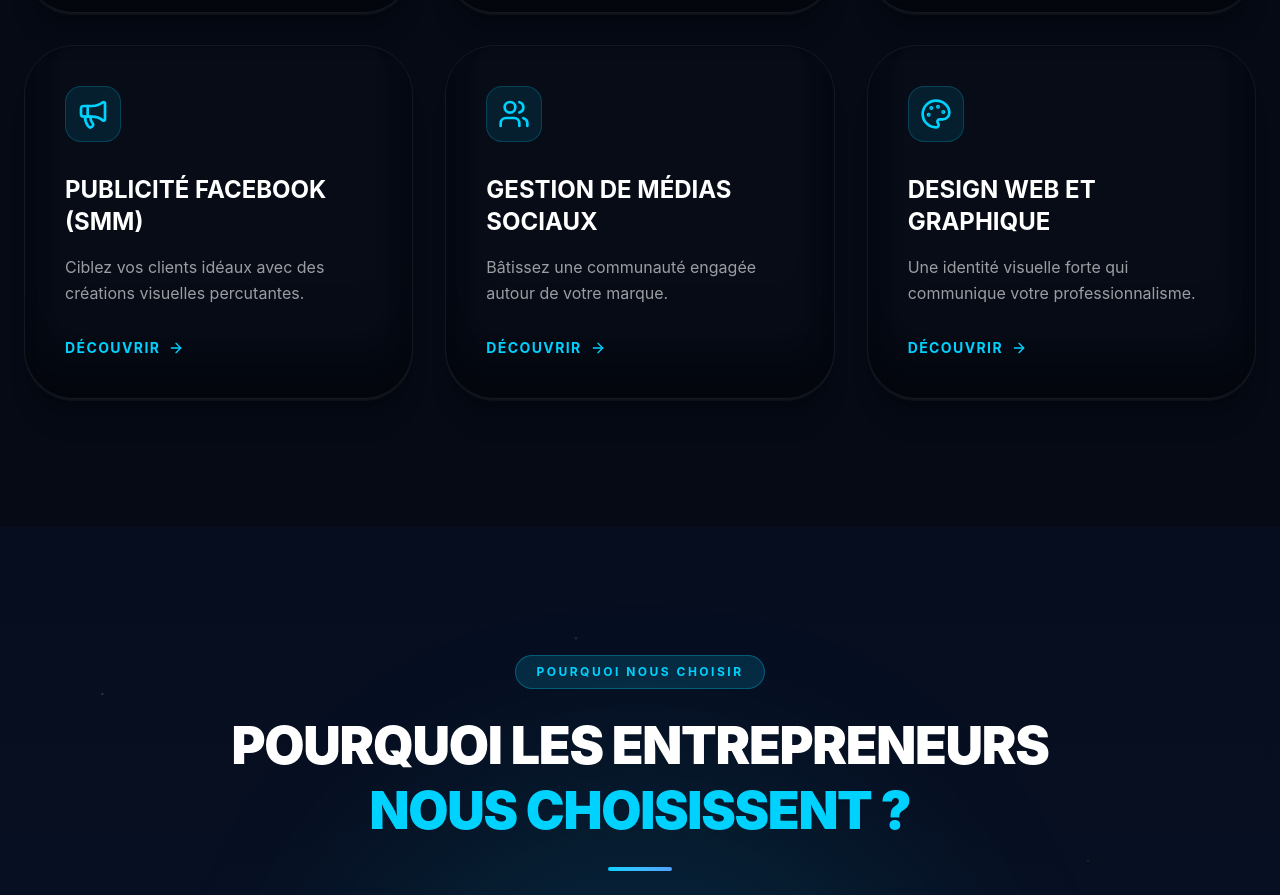
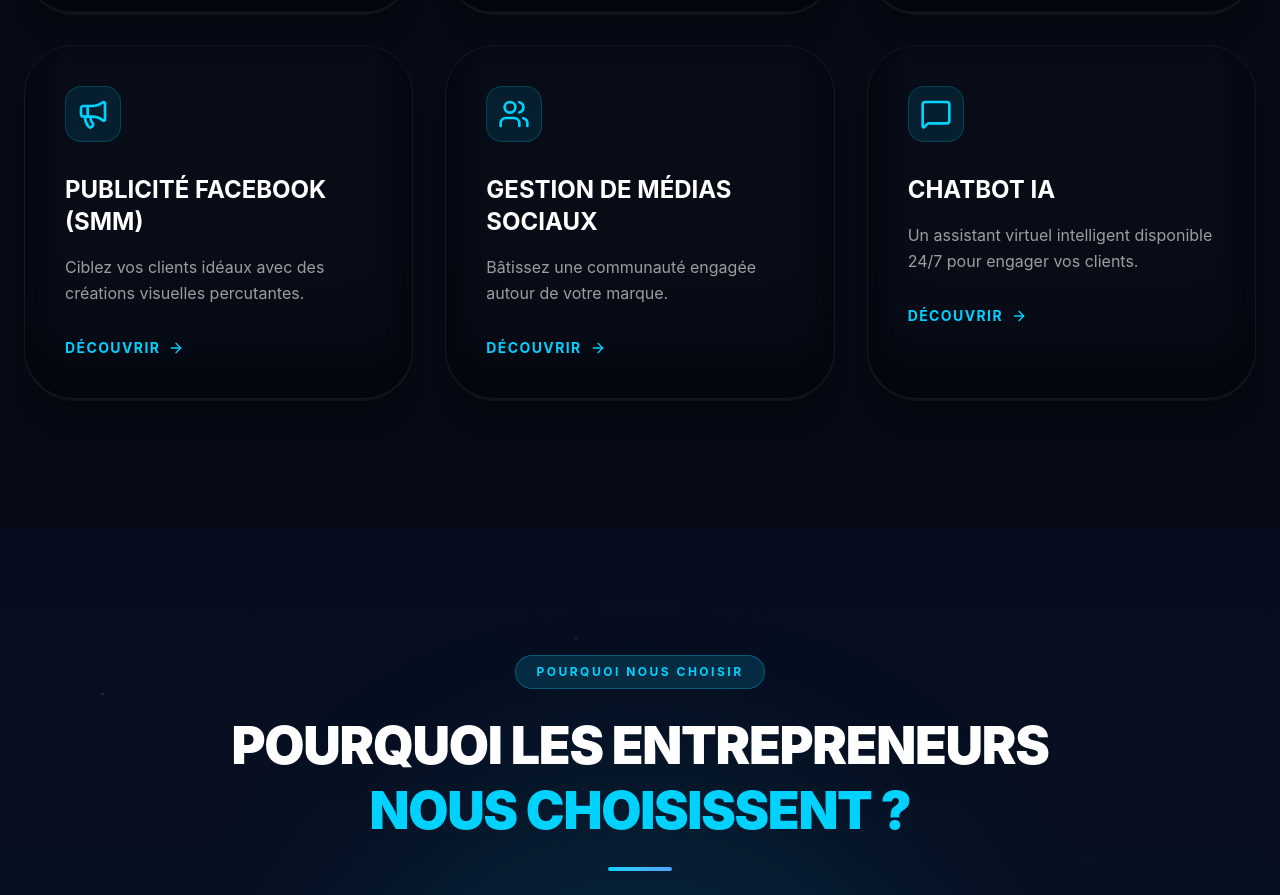
Before and after one commit to williamsauriol/propulsite2.1, a React (Vite) app: page / in a window 1280 px wide. Shown: the part 1469-2364 px from the top of the page. Built offline with nearby package versions, Linux system fonts and the light colour scheme.

Commit message:
Replace Design web service with Chatbot IA service

```diff
--- a/src/constants/services.tsx
+++ b/src/constants/services.tsx
@@ -82,17 +82,17 @@ export const SERVICES: Service[] = [
     ]
   },
   {
-    slug: 'design-web-et-graphique',
-    title: 'Design web et graphique',
-    icon: <Palette className="w-8 h-8" />,
-    shortDesc: 'Une identité visuelle forte qui communique votre professionnalisme.',
-    fullDesc: "Votre logo et votre image de marque doivent inspirer la solidité et la confiance. Nos designers créent des identités visuelles qui se démarquent. Que ce soit pour votre site web, vos cartes d'affaires ou l'habillage de vos camions, nous assurons une cohérence parfaite.",
+    slug: 'chatbot-ia',
+    title: 'Chatbot IA',
+    icon: <MessageSquare className="w-8 h-8" />,
+    shortDesc: 'Un assistant virtuel intelligent disponible 24/7 pour engager vos clients.',
+    fullDesc: "Un Chatbot IA transforme la façon dont vous interagissez avec vos clients. Fini les opportunités perdues en dehors des heures d'ouverture. Notre agent conversationnel intelligent automatisé répond instantanément aux questions fréquentes, qualifie vos prospects et redirige les demandes complexes vers la bonne personne.",
     features: [
-      'Création de logo et charte graphique',
-      'Design d\'interfaces (UI/UX)',
-      'Conception de supports imprimés',
-      'Visuels pour réseaux sociaux',
-      'Retouche photo professionnelle'
+      'Réponses instantanées 24/7',
+      'Qualification de prospects automatisée',
+      'Capture de coordonnées (Lead Gen)',
+      'Personnalisation selon votre marque',
+      'Support conversationnel fluide'
     ]
   }
 ];
--- a/src/pages/About.tsx
+++ b/src/pages/About.tsx
@@ -128,7 +128,7 @@ export default function About() {
             </div>
 
             <div className="flex flex-wrap gap-3">
-              {['Google Ads', 'SEO', 'Design web', 'Facebook Ads', 'Médias sociaux', 'Stratégie numérique'].map((tag, i) => (
+              {['Google Ads', 'SEO', 'Chatbot IA', 'Facebook Ads', 'Médias sociaux', 'Stratégie numérique'].map((tag, i) => (
                 <span key={i} className="px-4 py-2 rounded-full bg-accent-blue/10 border border-accent-blue/20 text-accent-blue text-xs font-bold tracking-wider uppercase">
                   {tag}
                 </span>
--- a/src/pages/Legal.tsx
+++ b/src/pages/Legal.tsx
@@ -221,7 +221,7 @@ export default function Legal() {
                                             <li>Gestion de campagnes Google Ads et publicité Facebook</li>
                                             <li>Référencement naturel (SEO)</li>
                                             <li>Gestion de médias sociaux</li>
-                                            <li>Design web et graphique</li>
+                                            <li>Chatbot IA</li>
                                         </ul>
                                     </section>
 
```
